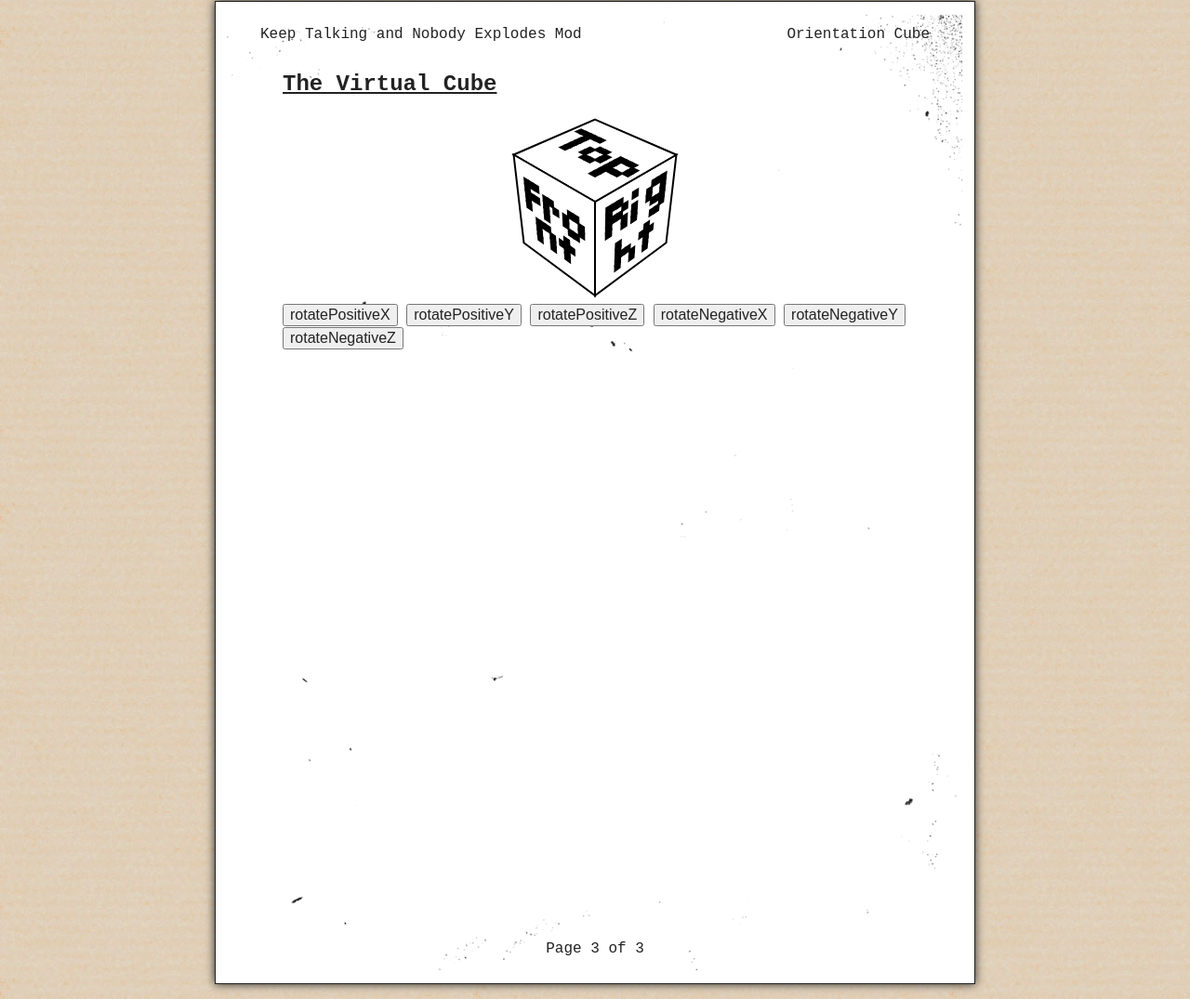
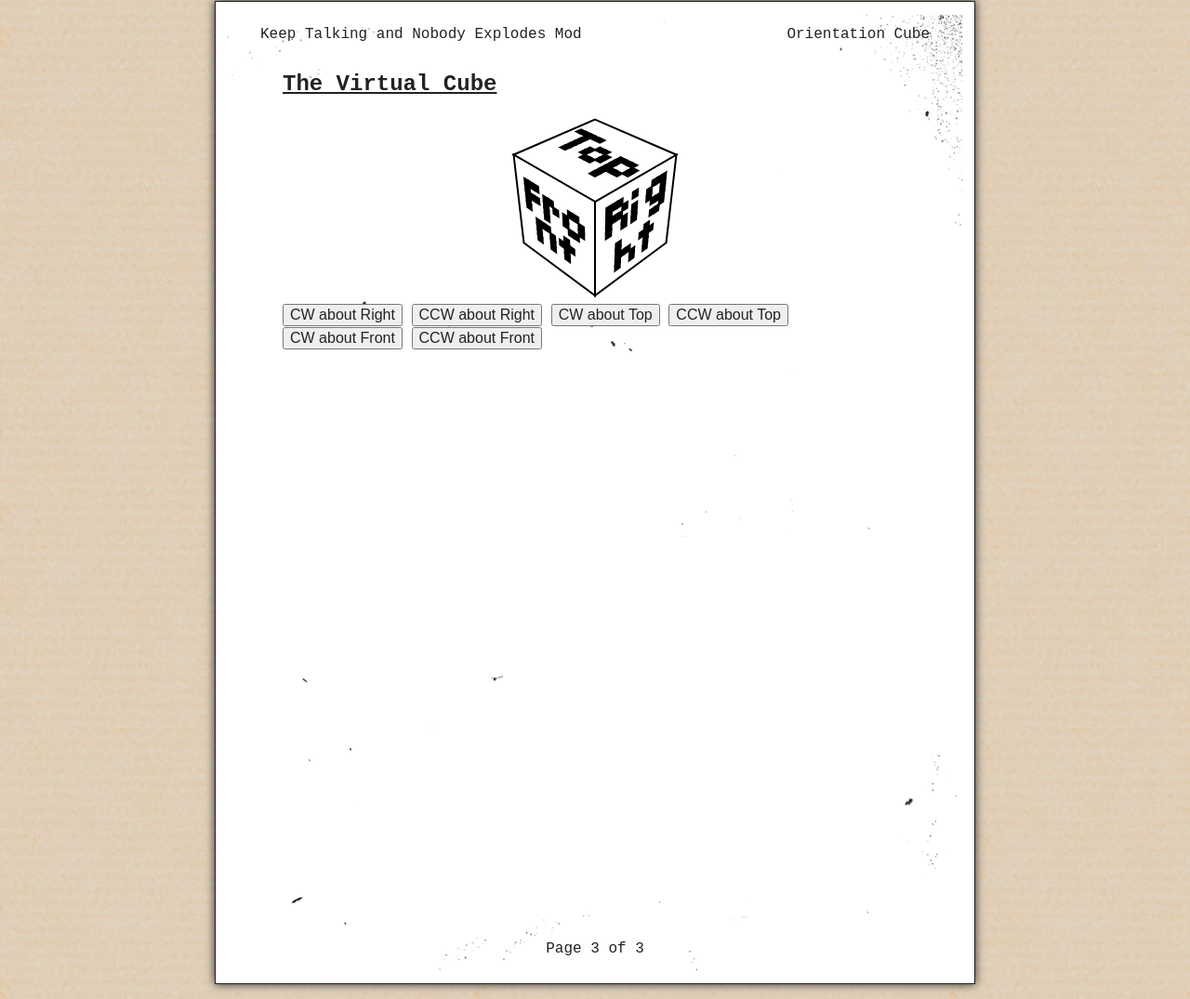
Before and after one commit to kavinkul/kavinkul.github.io, a plain HTML site: page index.html in a window 1280 px wide. Shown: the part 2178-3253 px from the top of the page at 93% size. Drawn offline with Linux system fonts and the light colour scheme; a script that the page names is missing; a web font is replaced by a local one.

Commit message:
Change buttons name

```diff
--- a/index.html
+++ b/index.html
@@ -676,12 +676,12 @@
                     <div style="text-align: center;">
                         <canvas width = "220" height = "220" id="cubeCanvas"></canvas>
                     </div>
-                    <button id="rotatePositiveX">rotatePositiveX</button>
-                    <button id="rotatePositiveY">rotatePositiveY</button>
-                    <button id="rotatePositiveZ">rotatePositiveZ</button>
-                    <button id="rotateNegativeX">rotateNegativeX</button>
-                    <button id="rotateNegativeY">rotateNegativeY</button>
-                    <button id="rotateNegativeZ">rotateNegativeZ</button>
+                    <button id="rotatePositiveX">CW about Right</button>
+                    <button id="rotateNegativeX">CCW about Right</button>
+                    <button id="rotatePositiveY">CW about Top</button>
+                    <button id="rotateNegativeY">CCW about Top</button>
+                    <button id="rotatePositiveZ">CW about Front</button>
+                    <button id="rotateNegativeZ">CCW about Front</button>
                 </div>
                 <div class="page-footer relative-footer">Page 3 of 3</div>
             </div>
```
